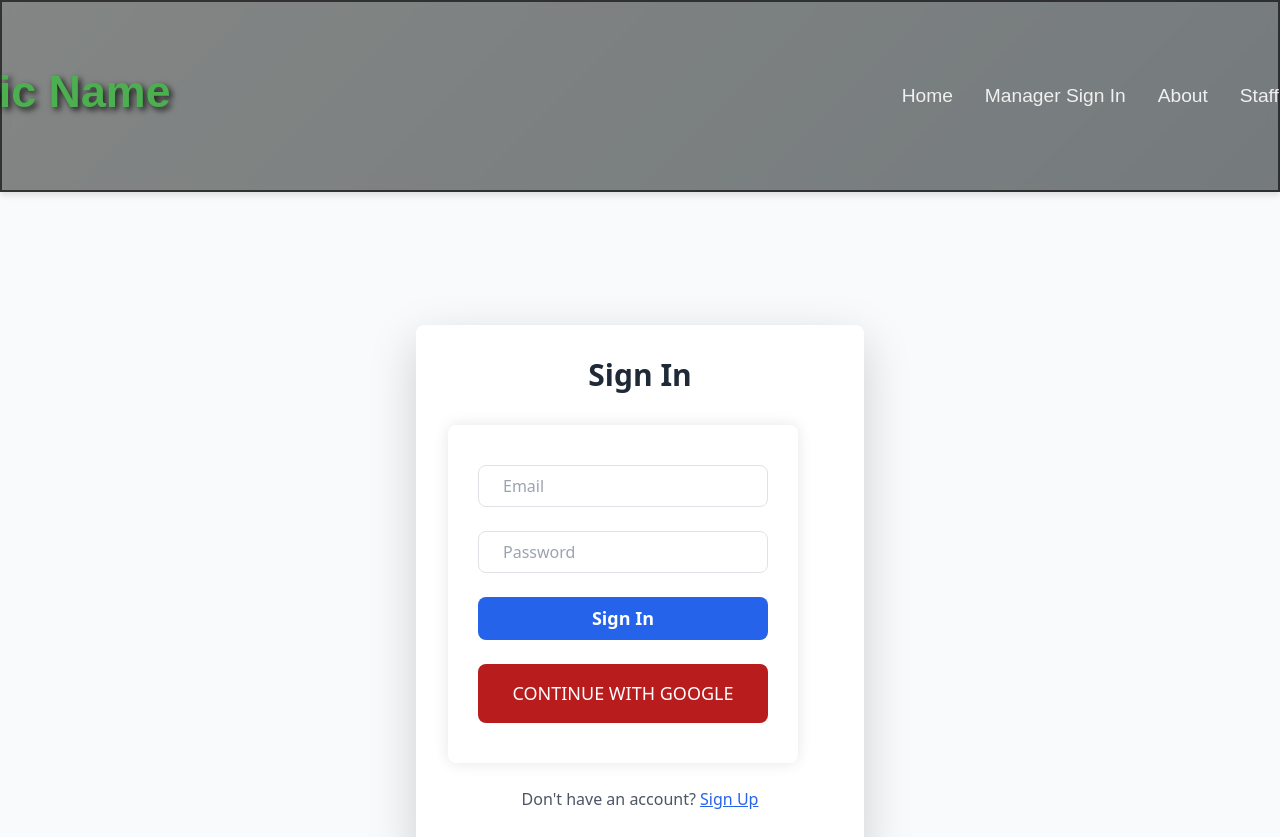
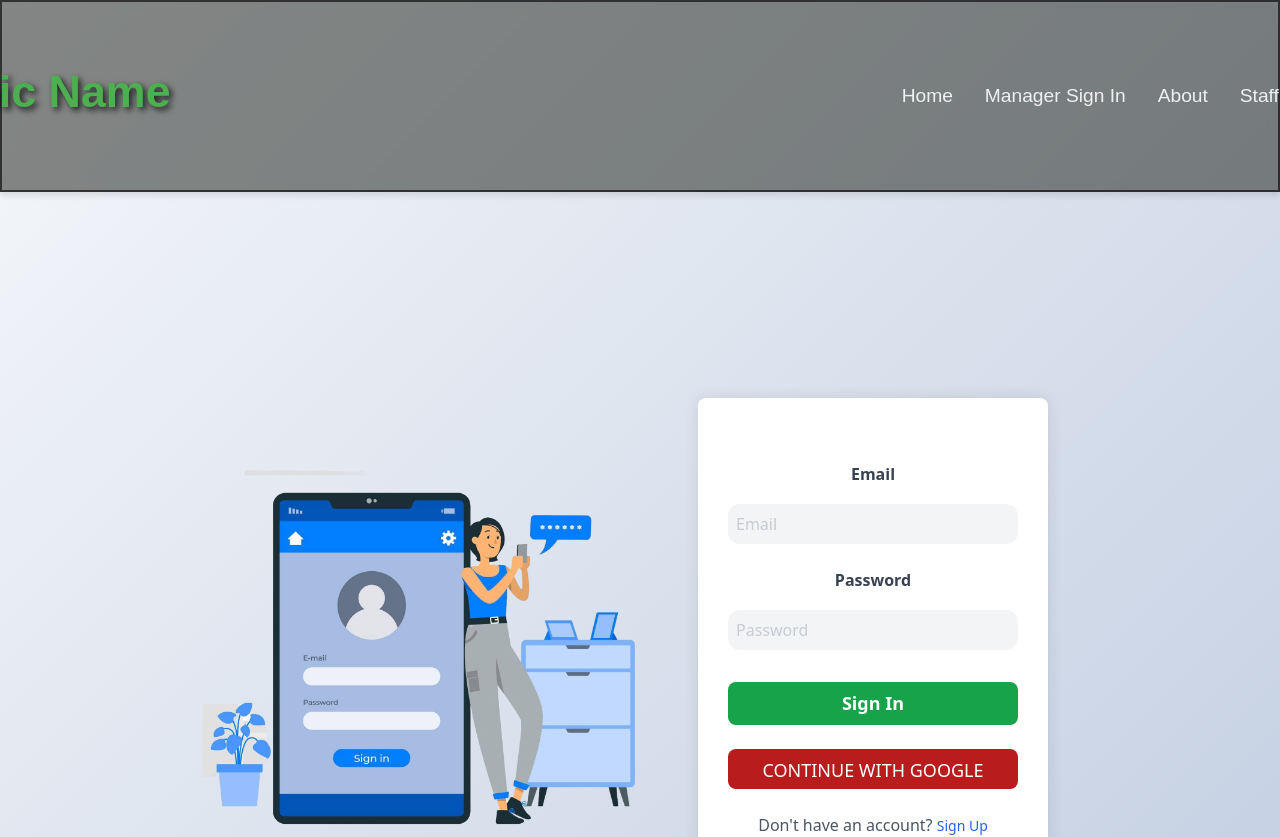
Before and after one commit to AnjanaTinush/ITP_employee, a React (Vite) app in the folder client/: page /sign-in in a window 1280 px wide. Shown: the top 837 px of the page. Built offline with nearby package versions, Linux system fonts and the light colour scheme.

Commit message:
design login

```diff
--- a/client/src/Pages/Signin.jsx
+++ b/client/src/Pages/Signin.jsx
@@ -3,7 +3,8 @@ import { Link, useNavigate } from 'react-router-dom';
 import { useDispatch, useSelector } from 'react-redux';
 import { signInFailure, signInStart, signInSuccess } from '../redux/User/userSlice';
 import OAuth from '../components/OAuth';
-
+import tecnicalimage from "../Images/technical.png";
+import signIn from "../Images/sign_in.png"
 
 export default function SignIn() {
   const [formdata, setFormdata] = useState({});
@@ -26,6 +27,7 @@ export default function SignIn() {
         },
         body: JSON.stringify(formdata),
       });
+      if (!res.ok) throw new Error('API request failed');
       const data = await res.json();
 
       if (data.success === false) {
@@ -35,37 +37,53 @@ export default function SignIn() {
       dispatch(signInSuccess(data));
       navigate('/profile');
     } catch (error) {
-      dispatch(signInFailure(error));
+      dispatch(signInFailure(error.message));
     }
   };
 
   return (
-    <div className="flex justify-center items-center min-h-screen bg-gray-50">
-      <div className="bg-white shadow-lg rounded-lg p-8 max-w-md w-full">
-        <h1 className="text-3xl text-center font-bold text-gray-800 mb-8">Sign In</h1>
-        <form onSubmit={handleSubmit} className="space-y-6">
+    <div className="min-h-screen flex   ">
+      <div className="container flex justify-between items-start mr-20 mb-5">
+        {/* Image container */}
+        <div className="w-[600px]">
+          <img src={signIn} alt="Machine" className="w-full h-auto rounded-xl mt-12 ml-12" />
+        </div>
+        {/* Form container */}
+        <div className="w-[500px] mt-32">
+  <form onSubmit={handleSubmit}>
+    <div className="flex flex-col mt-6">
+      <label htmlFor="email" className="text-gray-700 font-bold mb-2 left-0">Email</label>
       <input
         type="email"
         placeholder="Email"
         id="email"
-            className="w-full px-4 py-2 border border-gray-300 rounded-lg focus:outline-none focus:ring-2 focus:ring-blue-500"
         onChange={handleChange}
+        required
+        className="p-2 block w-full rounded-xl bg-gray-100 text-black border-none placeholder-gray-400 placeholder-opacity-50 font-custom text-md"
       />
+    </div>
+
+    <div className="flex flex-col mt-6">
+      <label htmlFor="password" className="text-gray-700 font-bold mb-2">Password</label>
       <input
         type="password"
         placeholder="Password"
         id="password"
-            className="w-full px-4 py-2 border border-gray-300 rounded-lg focus:outline-none focus:ring-2 focus:ring-blue-500"
         onChange={handleChange}
+        required
+        className="p-2 block w-full rounded-xl bg-gray-100 text-black border-none placeholder-gray-400 placeholder-opacity-50 font-custom text-md"
       />
+    </div>
+
     <button
       disabled={loading}
-            className="w-full py-2 bg-blue-600 text-white font-semibold rounded-lg hover:bg-blue-700 transition disabled:opacity-70"
+      className="w-full py-2 bg-green-600 text-white font-semibold rounded-lg hover:bg-blue-700 transition disabled:opacity-70 mt-8"
     >
       {loading ? 'Loading...' : 'Sign In'}
     </button>
+
     <OAuth />
-        </form>
+
     <div className="text-center mt-6">
       <p className="text-gray-600">
         Don't have an account?{' '}
@@ -73,10 +91,11 @@ export default function SignIn() {
           Sign Up
         </Link>
       </p>
-          {error && (
-            <p className="text-red-600 mt-4">{error || 'Something went wrong!'}</p>
-          )}
     </div>
+  </form>
+</div>
+
+
       </div>
     </div>
   );
--- a/client/src/components/OAuth.jsx
+++ b/client/src/components/OAuth.jsx
@@ -32,6 +32,6 @@ export default function OAuth() {
         }
     }
   return (
-    <button type='button' onClick={handleGoogleClick} className='bg-red-700 text-white rounded-lg p-3 uppercase hover:opacity-95'>Continue with google</button>
+    <button type='button' onClick={handleGoogleClick} className='bg-red-700 text-white rounded-lg h-10 py-2 mt-4 uppercase hover:opacity-95'>Continue with google</button>
   )
 }
```
Also changed, not shown: client/src/Images/sign_in.png (added). Lines whose indentation alone changed are shown as unchanged.
